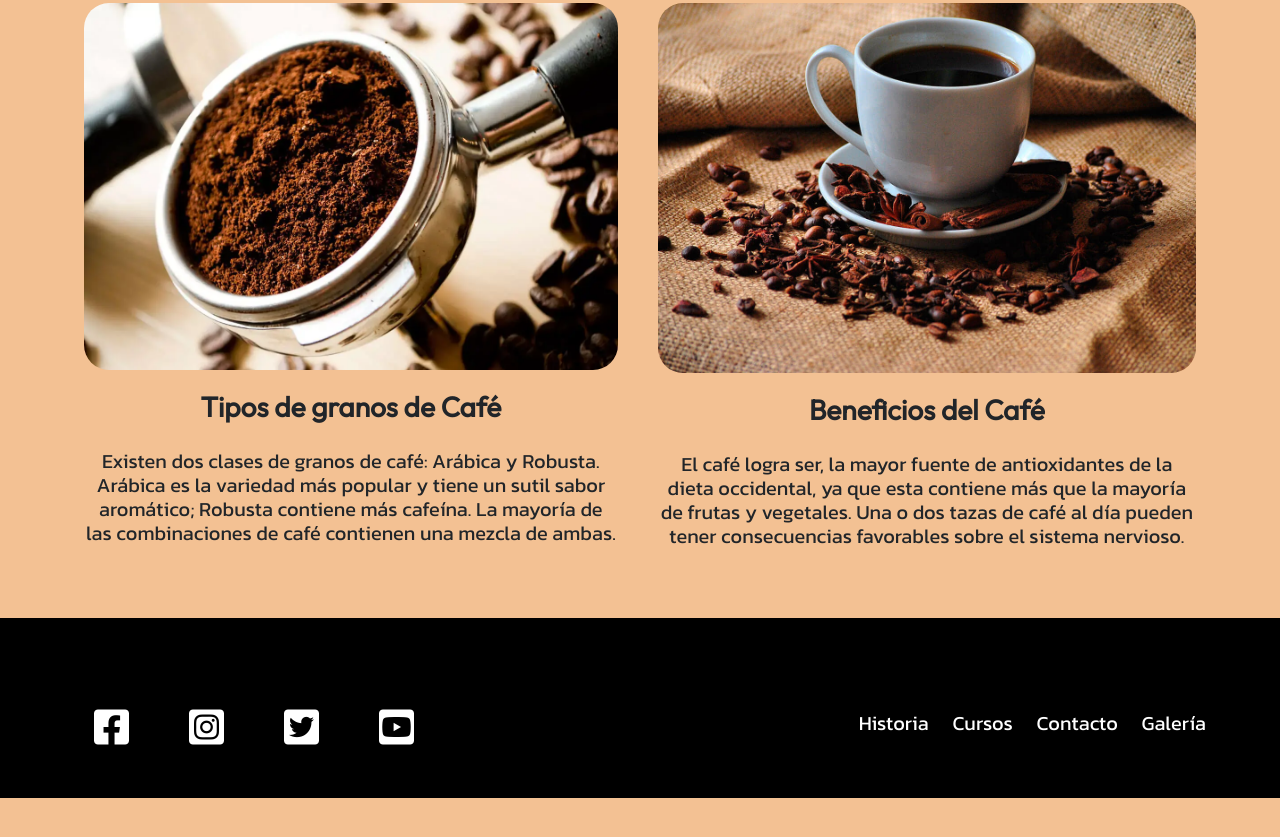
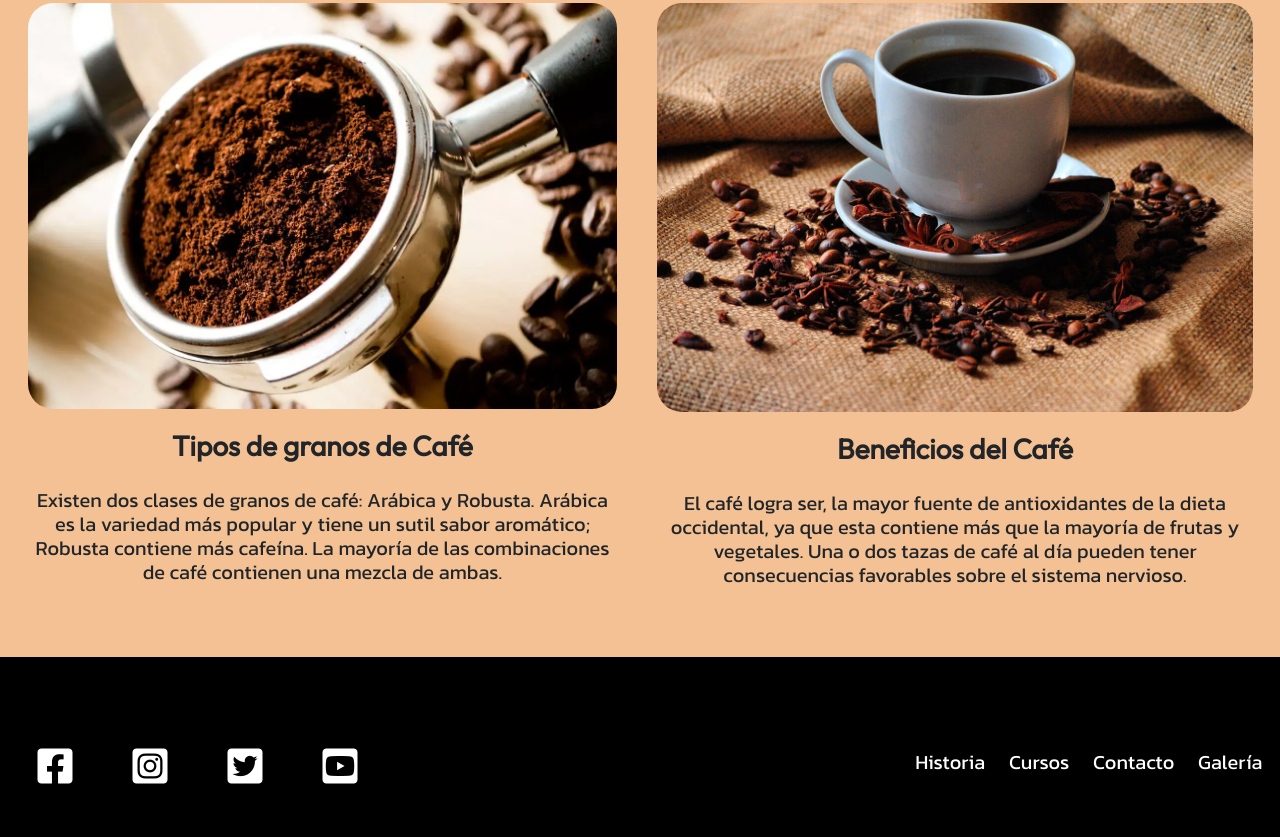
Before and after one commit to AntonioDelGreco/Project1, a website: page index.html in a window 1280 px wide. Shown: the part 735-1572 px from the top of the page. Before the commit the page ends 1533 px from the top, so only its background shows below. Drawn offline with nearby package versions, Linux system fonts and the light colour scheme.

Commit message:
version 22

```diff
--- a/index.html
+++ b/index.html
@@ -28,7 +28,7 @@
 <body class="body">
 
   <header class="inicio">
-    <div class="contenedor">
+    <div class="container-fluid">
       <div class="barra">
         <a href="./index.html">
           <h1 class="animate__animated animate__backInLeft centrar-texto">LaCasa<span class="span">DelCafé</span></h1>
@@ -49,7 +49,7 @@
     </div>
   </header>
 
-  <main class="contenedor">
+  <main class="container-fluid">
     <h3 class="centrar-texto subrayado">Contenidos de interés</h3>
     <div class="contenido-inicio">
       <article>
@@ -83,7 +83,7 @@
 
   <footer>
     <div class="footer">
-      <div class="contenedor barra">
+      <div class="container-fluid barra">
         <div class="redes">
             <a target="_blank" href="https://www.facebook.com/" class="facebook"><i
                   class="fab fa-facebook-square"></i></a>
```
